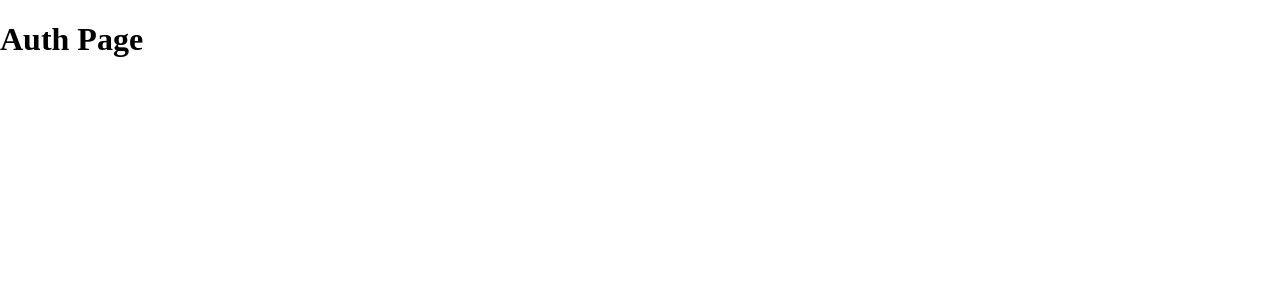
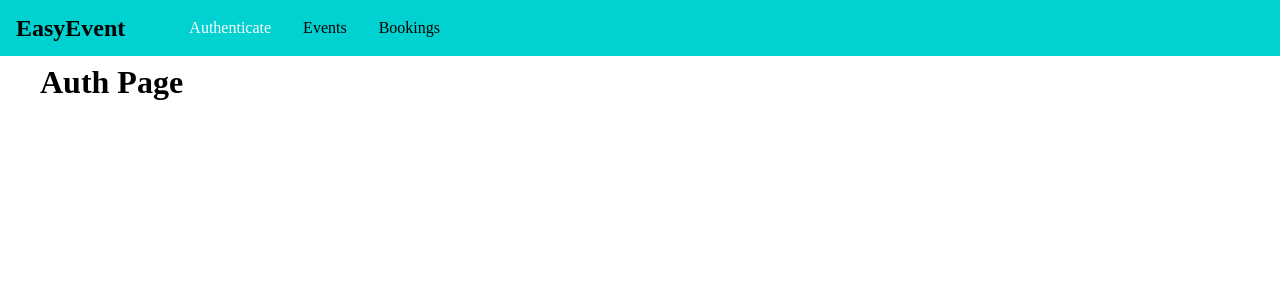
Before and after one commit to annajersey/graphqlevents, a React (Create React App) app in the folder frontend/: page /auth in a window 1280 px wide. Shown: the top 300 px of the page. Built offline with nearby package versions, Linux system fonts and the light colour scheme.

Commit message:
Navigation basic styling

```diff
--- a/frontend/src/App.css
+++ b/frontend/src/App.css
@@ -0,0 +1,3 @@
+.main-content{
+    margin:4rem 2.5rem;
+}
--- a/frontend/src/App.js
+++ b/frontend/src/App.js
@@ -5,17 +5,23 @@
 import AuthPage from "./pages/Auth";
 import Bookings from "./pages/Bookings";
 import Events from "./pages/Events";
+import MainNavigation from "./components/Navigation/MainNavigation";
 
 function App() {
     return (
         <div className="App">
             <BrowserRouter>
+                <React.Fragment>
+                <MainNavigation/>
+                <main className="main-content">
                     <Switch>
                         <Redirect from="/" to="/auth" exact/>
                         <Route path="/auth" component={AuthPage}/>
                         <Route path="/events" component={Events}/>
                         <Route path="/bookings" component={Bookings}/>
                     </Switch>
+                </main>
+                </React.Fragment>
             </BrowserRouter>
         </div>
     );
--- /dev/null
+++ b/frontend/src/components/Navigation/MainNavigation.css
@@ -0,0 +1,44 @@
+.main-navigation{
+    position: fixed;
+    top: 0;
+    left: 0;
+    width: 100%;
+    height: 3.5rem;
+    background: #01d1d1;
+    padding: 0 1rem;
+    display: flex;
+    align-items: center;
+}
+
+.main-navigation__logo h1{
+    margin: 0;
+    font-size: 1.5rem;
+
+}
+
+.main-navigation__items{
+   margin-left: 1.5rem;
+}
+
+.main-navigation__items ul{
+    display: flex;
+    margin:0 0 0 1.5rem;
+    padding:0;
+    list-style: none;
+}
+
+.main-navigation__items li{
+    margin:0 1rem;
+}
+
+.main-navigation__items li a{
+    text-decoration: none;
+    color: #000
+}
+
+.main-navigation__items li a:hover,
+.main-navigation__items li a:active,
+.main-navigation__items li a.active
+{
+    color: #fff
+}
--- /dev/null
+++ b/frontend/src/components/Navigation/MainNavigation.js
@@ -0,0 +1,20 @@
+import React from 'react';
+import {NavLink} from 'react-router-dom'
+import './MainNavigation.css'
+
+const mainNavigation = props => (
+   <header  className="main-navigation">
+       <div className="main-navigation__logo">
+           <h1>EasyEvent</h1>
+       </div>
+       <nav className="main-navigation__items">
+           <ul>
+               <li><NavLink to="/auth">Authenticate</NavLink></li>
+               <li><NavLink to="/events">Events</NavLink></li>
+               <li><NavLink to="/bookings">Bookings</NavLink></li>
+           </ul>
+       </nav>
+       </header>
+);
+
+export default mainNavigation
```
Lines whose indentation alone changed are shown as unchanged.
